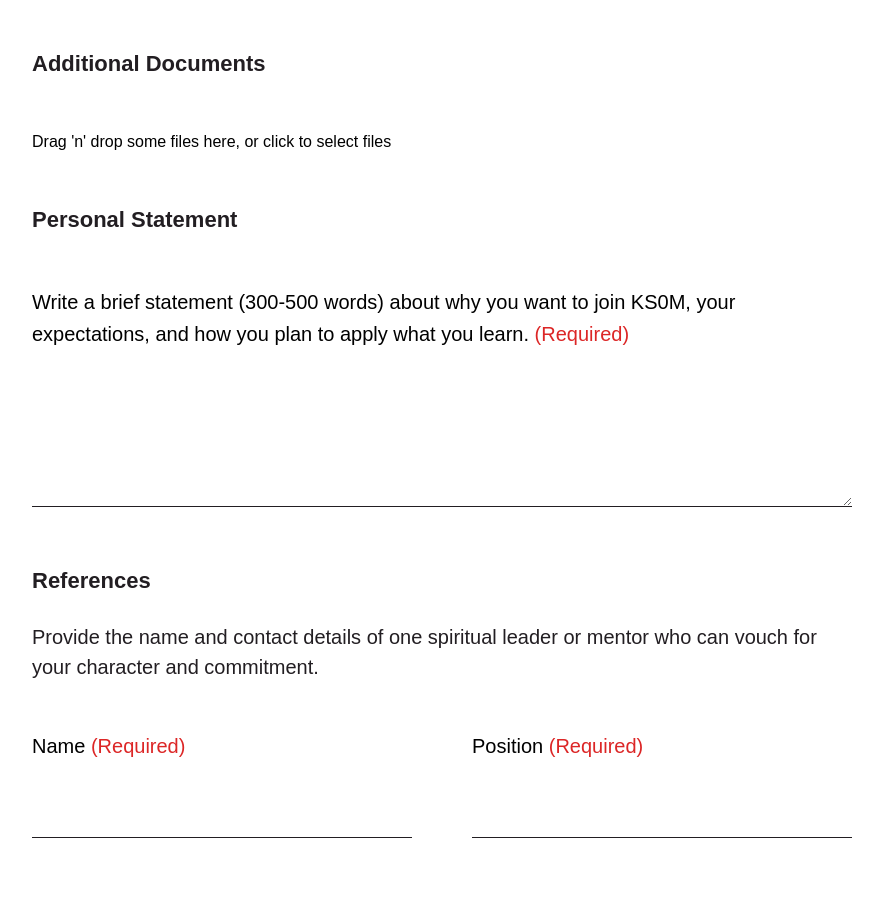
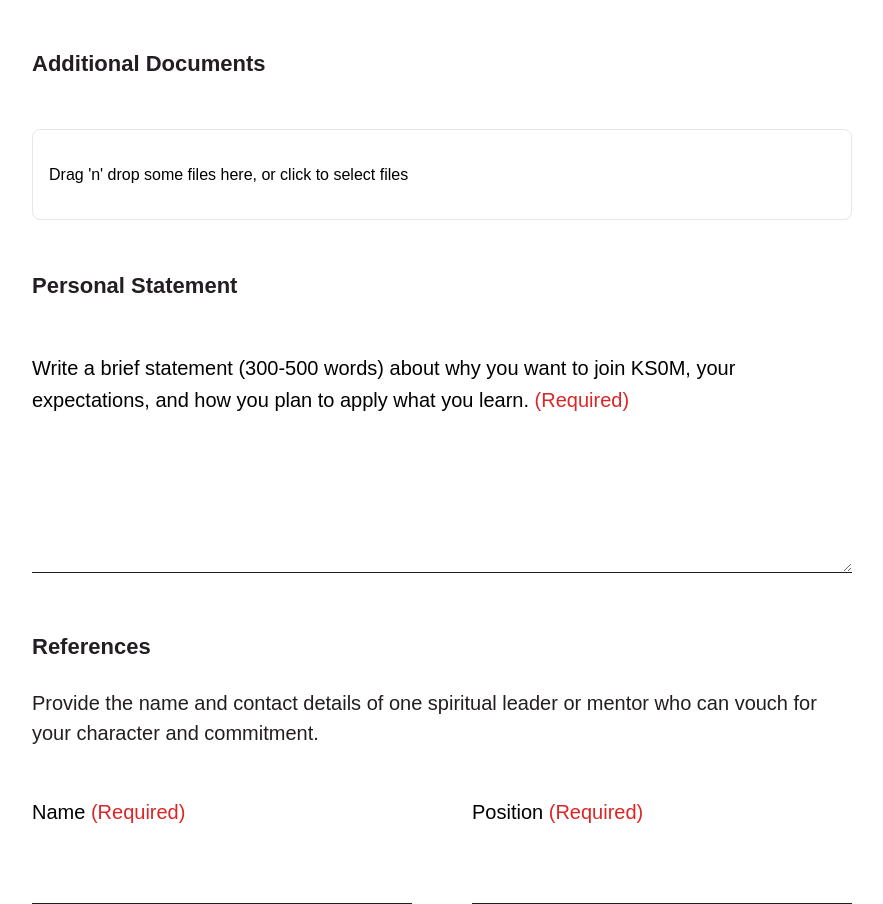
Before and after one commit to IsraelChidera/ksom, a Next.js app: page /application in a window 1280 px wide. Shown: the part 3720-4624 px from the top of the page, without its empty margins (198-1081 px from the left). Built offline with nearby package versions, Linux system fonts and the light colour scheme.

Commit message:
dropzone

```diff
--- a/app/components/widgets/Application/ApplicationForm.tsx
+++ b/app/components/widgets/Application/ApplicationForm.tsx
@@ -320,7 +320,7 @@ const ApplicationForm = () => {
                 <p className='mt-[40px] text-text font-bold text-[22px]'>Additional Documents</p>
                 <div>
                     <section className="container">
-                        <div {...getRootProps({ className: 'dropzone' })}>
+                        <div {...getRootProps({ className: 'dropzone border rounded-lg py-8 px-4' })}>
                             <input {...getInputProps()} />
                             <p>Drag 'n' drop some files here, or click to select files</p>
                         </div>
```
